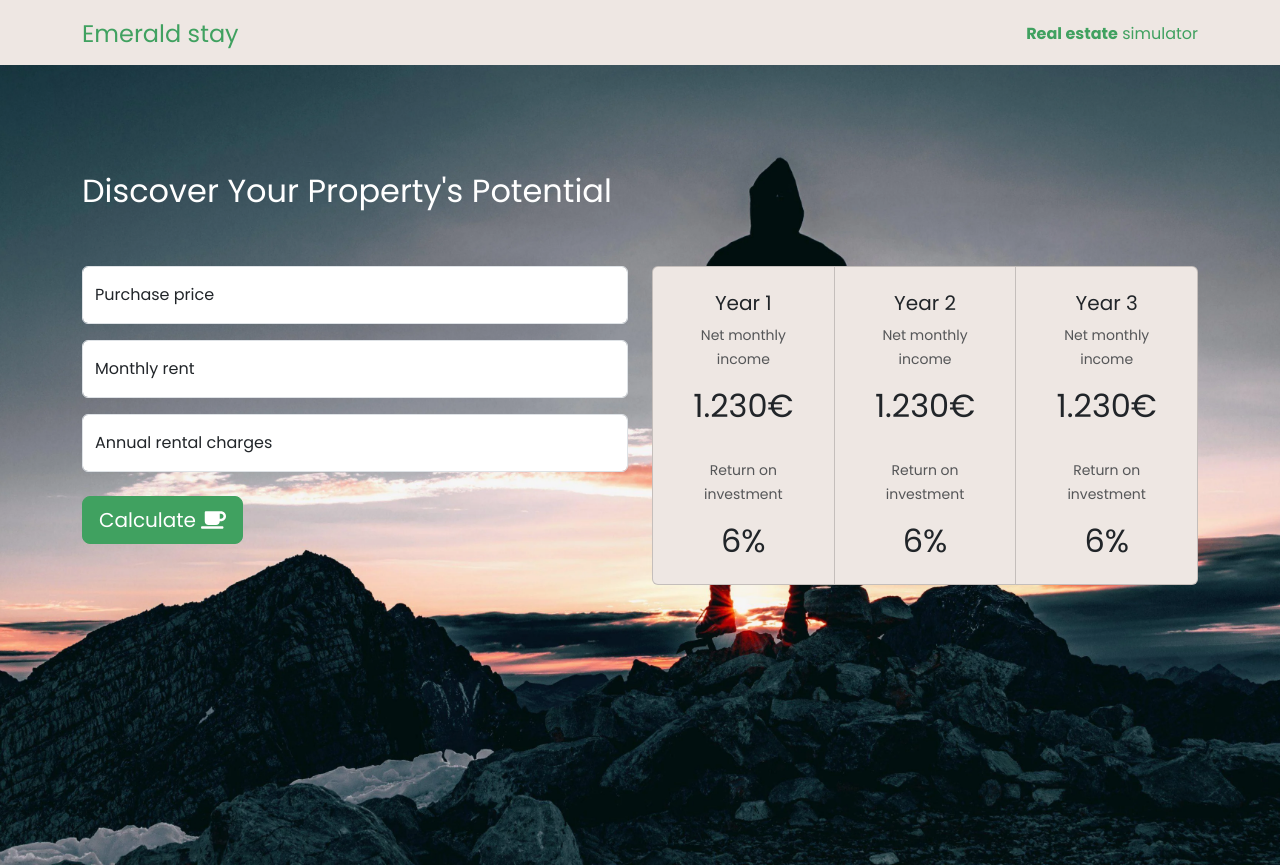
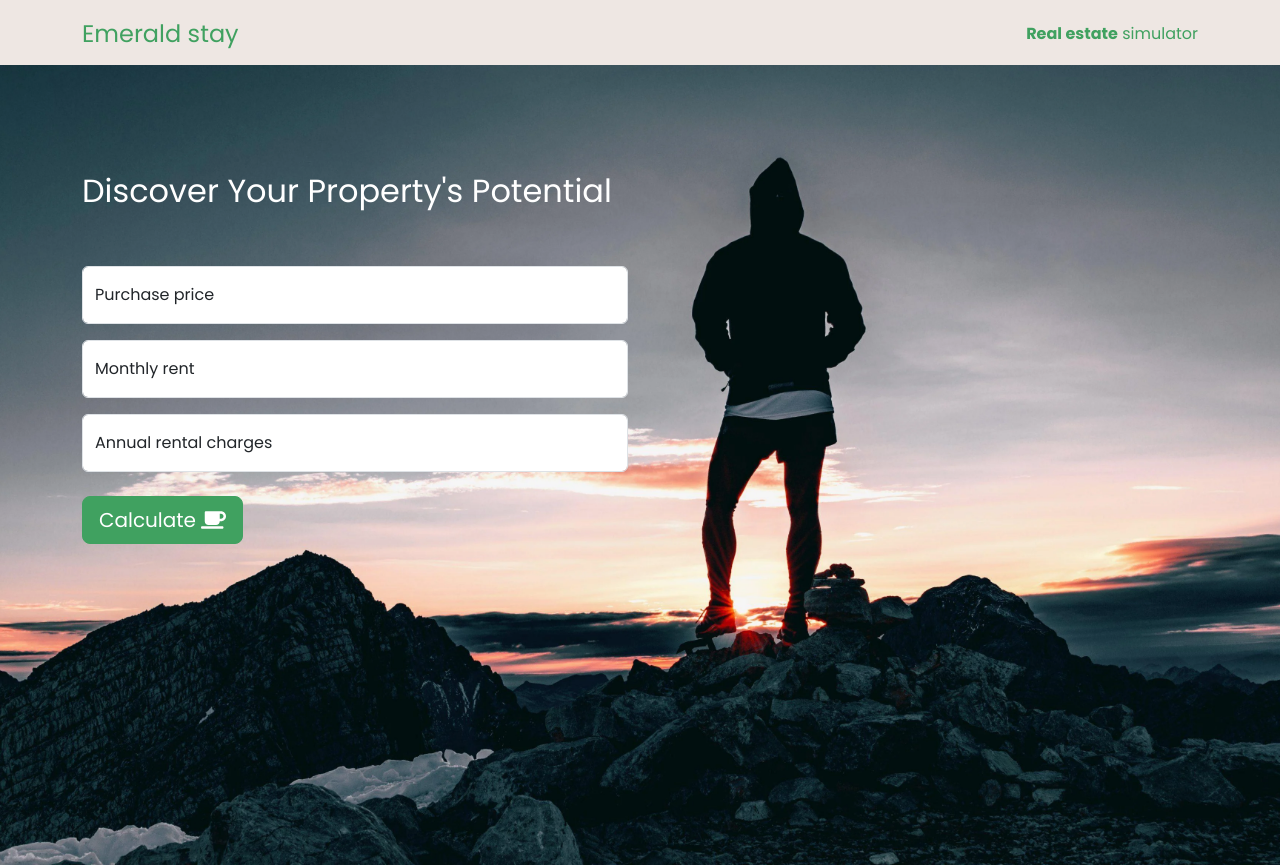
Before and after one commit to jas75/real-estate-simulator, an Angular app: page / in a window 1280 px wide. Built offline with nearby package versions, Linux system fonts and the light colour scheme.

Commit message:
create yield logic

```diff
--- a/src/app/components/yield-form/yield-form.component.html
+++ b/src/app/components/yield-form/yield-form.component.html
@@ -71,35 +71,35 @@
       </form>
 
     <div class="col-md-6 ">
-        <div class="card-group text-center">
+        <div *ngIf="yieldResult" class="card-group text-center">
             <div class="card bg-secondary">
               <div class="card-body p-4">
                 <h5 class="card-title">Year 1</h5>
                 <p class="card-text"><small class="text-body-secondary">Net monthly income</small></p>
-                <h2 class="card-text">1.230€</h2>
+                <h2 class="card-text">{{yieldResult.year1.netIncomeMonthly | number:'1.0-2':'en-US'}}€</h2>
                 <br>
                 <p class="card-text"><small class="text-body-secondary">Return on investment</small></p>
-                <h2 class="card-text">6%</h2>
+                <h2 class="card-text">{{yieldResult.year1.annualYield | number:'1.0-2':'en-US'}}%</h2>
               </div>
             </div>
             <div class="card bg-secondary">
               <div class="card-body p-4">
                 <h5 class="card-title">Year 2</h5>
                 <p class="card-text"><small class="text-body-secondary">Net monthly income</small></p>
-                <h2 class="card-text">1.230€</h2>
+                <h2 class="card-text">{{yieldResult.year2.netIncomeMonthly | number:'1.0-2':'en-US'}}€</h2>
                 <br>
                 <p class="card-text"><small class="text-body-secondary">Return on investment</small></p>
-                <h2 class="card-text">6%</h2>
+                <h2 class="card-text">{{yieldResult.year2.annualYield | number:'1.0-2':'en-US'}}%</h2>
               </div>
             </div>
             <div class="card bg-secondary">
               <div class="card-body p-4">
                 <h5 class="card-title">Year 3</h5>
                 <p class="card-text"><small class="text-body-secondary">Net monthly income</small></p>
-                <h2 class="card-text">1.230€</h2>
+                <h2 class="card-text">{{yieldResult.year3.netIncomeMonthly | number:'1.0-2':'en-US'}}€</h2>
                 <br>
                 <p class="card-text"><small class="text-body-secondary">Return on investment</small></p>
-                <h2 class="card-text">6%</h2>
+                <h2 class="card-text">{{yieldResult.year3.annualYield | number:'1.0-2':'en-US'}}%</h2>
               </div>
             </div>
           </div>
--- a/src/app/components/yield-form/yield-form.component.ts
+++ b/src/app/components/yield-form/yield-form.component.ts
@@ -4,6 +4,7 @@ import { FontAwesomeModule } from '@fortawesome/angular-fontawesome';
 import {FormBuilder, FormGroup, ReactiveFormsModule, Validators} from '@angular/forms';
 import { CommonModule } from '@angular/common';
 import { ToastrService } from 'ngx-toastr';
+import { YieldResult } from '../../models/yield.model';
 
 @Component({
   selector: 'app-yield-form',
@@ -18,7 +19,7 @@ export class YieldFormComponent {
   public faCoffee = faCoffee;
 
   public yieldForm: FormGroup;
-
+  public yieldResult!: YieldResult;
 
   constructor(
     private fb: FormBuilder,
@@ -27,15 +28,15 @@ export class YieldFormComponent {
     this.yieldForm= this.fb.group({
       purchasePrice: ['',[
         Validators.required,
-        Validators.pattern("^[0-9]*$"),
+        Validators.pattern(/^\d*\.?\d*$/),
       ]],
       monthlyRent: ['', [
         Validators.required,
-        Validators.pattern("^[0-9]*$"),
+        Validators.pattern(/^\d*\.?\d*$/),
       ]],
       annualCharges: ['', [
         Validators.required,
-        Validators.pattern("^[0-9]*$"),
+        Validators.pattern(/^\d*\.?\d*$/),
       ]],
 
     })
@@ -62,8 +63,81 @@ export class YieldFormComponent {
         }
         control?.markAsTouched({ onlySelf: true });
       });
+    } else {
+      this.yieldResult = this.calculateYield(
+        this.yieldForm.get('purchasePrice')?.value,
+        this.yieldForm.get('monthlyRent')?.value,
+        this.yieldForm.get('annualCharges')?.value
+      )
     }
   }
 
+  public calculateYield(purchasePrice: number, monthlyRent: number, annualCharges: string): YieldResult {
+    const commission1 = (monthlyRent * 12) * 0.30;
+    const commission2 = (monthlyRent * 12) * 0.25;
+    const commission3 = (monthlyRent * 12) * 0.20;
+
+    const annualRent = monthlyRent * 12;
+
+    console.log('annualRent')
+    console.log(annualRent)
+    console.log('commission1')
+    console.log(commission1)
+
+    console.log('annualCharges')
+    console.log(annualCharges)
+
+    const pd: number = parseInt(annualCharges, 10)
+    const netIncomeYear1 = annualRent - (commission1 + pd);
+    const netIncomeYear2 = annualRent - (commission2 + pd);
+    const netIncomeYear3 = annualRent - (commission3 + pd);
+
+    const netIncomeMonthly1 = netIncomeYear1 / 12;
+    const netIncomeMonthly2 = netIncomeYear2 / 12;
+    const netIncomeMonthly3 = netIncomeYear3 / 12;
+
+    const annualYield1 = (netIncomeYear1 / purchasePrice) * 100;
+    const annualYield2 = (netIncomeYear2 / purchasePrice) * 100;
+    const annualYield3 = (netIncomeYear3 / purchasePrice) * 100;
+
+
+    console.log('netIncomeYear1')
+    console.log(netIncomeYear1)
+
+    console.log('netIncomeMonthly1')
+    console.log(netIncomeMonthly1)
+
+    console.log('annualYield1')
+    console.log(annualYield1)
+
+    console.log('purchasePrice')
+    console.log(purchasePrice)
+
+    console.log('monthlyRent')
+    console.log(monthlyRent)
+
+    console.log('annualCharges')
+    console.log(annualCharges)
+
+    console.log('annualRent - (commission1 + annualCharges) = ');
+console.log(annualRent - (commission1 + pd));
+
+    return {
+        year1: {
+            netIncomeMonthly: netIncomeMonthly1,
+            annualYield: annualYield1
+        },
+        year2: {
+            netIncomeMonthly: netIncomeMonthly2,
+            annualYield: annualYield2
+        },
+        year3: {
+            netIncomeMonthly: netIncomeMonthly3,
+            annualYield: annualYield3
+        }
+    };
+}
+
+
 
 }
```
Also changed, not shown: src/app/models/yield.model.ts (added, +10 -0 lines).
